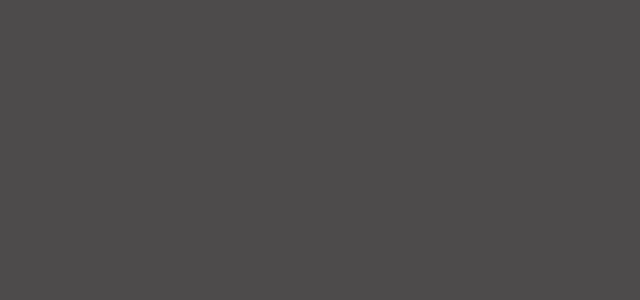
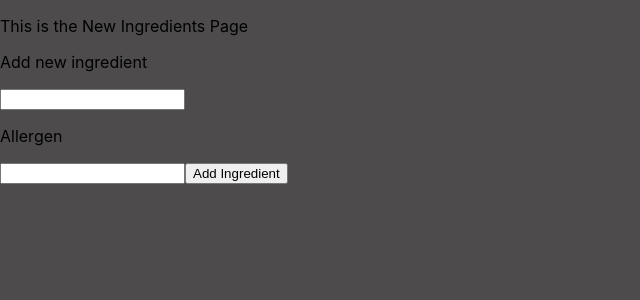
Before and after one commit to anandlakhani9/bnta_client_side_project, a React (Create React App) app: page /NewIngredientPage in a window 1280 px wide. Before the commit this address had no page. Shown: the top 300 px of the page, without its empty margins (0-640 px from the left). Built offline with nearby package versions, Linux system fonts and the light colour scheme.

Commit message:
added new ingredient form

```diff
--- a/src/App.js
+++ b/src/App.js
@@ -1,6 +1,7 @@
 import './App.css';
 import HomePage from './pages/HomePage';
 import NewRecipePage from './pages/NewRecipePage';
+import NewIngredientPage from './pages/NewIngredientPage';
 import ThemeToggle from './components/ThemeToggle';
 import React, { useEffect, useContext } from "react";
 import { ThemeContext } from "./contexts/ThemeContext";
@@ -33,6 +34,7 @@ function App() {
         <Routes>
           <Route path = "/" element={<HomePage />} />
           <Route path = "/NewRecipePage" element = {<NewRecipePage />} />
+          <Route path = "/NewIngredientPage" element = {<NewIngredientPage />} />
         </Routes>
       </div>
     </BrowserRouter>
--- a/src/components/AddNewButton.js
+++ b/src/components/AddNewButton.js
@@ -17,6 +17,10 @@ const AddNewButton = (props) => {
         navigate("/NewRecipePage")
     }
 
+    const goNewIngredientPage = () => {
+        navigate("/NewIngredientPage")
+    }
+
     return(
         AddNewButtonState === "closed" ?
         <>
@@ -24,9 +28,9 @@ const AddNewButton = (props) => {
         </>
         :
             <>
-            <button onClick={handleClick}>+</button>
+            <button onClick={handleClick}>-</button>
             <button onClick = {goNewRecipePage}>Add New Recipe</button>
-            <button>Add New Ingredient</button>
+            <button onClick = {goNewIngredientPage}>Add New Ingredient</button>
             </>
     )
 }
--- a/src/components/IngredientForm.js
+++ b/src/components/IngredientForm.js
@@ -1,16 +1,36 @@
+import {useState} from "react"
+import {addIngredient} from "../adapters/recipeAdapter"
 
-const ingredientForm = () => {
+const IngredientForm = () => {
+
+    const [ingredientName, setIngredientName] = useState(null)
+    const [allergen, setAllergen] = useState(null);
 
     const handleFormSubmission = (event) => {
-        event.preventDefault
+        event.preventDefault();
+        const newIngredient = {
+            ingredientName: ingredientName,
+            allergen: allergen
+        };
+
+        addIngredient(newIngredient);
     }
+
+    const handleNameChange = (event) => {
+        setIngredientName(event.target.value);
+    };
+
+    const handleAllergenChange = (event) => {
+        setAllergen(event.target.value);
+    };
 
     return(
         <form onSubmit={handleFormSubmission}>
             <p>Add new ingredient</p>
-            <input type="text"></input>
+            <input type="text" value={ingredientName} onChange={handleNameChange}></input>
             <p> Allergen</p>
-            <input type="text"></input>
+            <input type="text" value={allergen} onChange={handleAllergenChange}></input>
+            <input type="submit" value="Add Ingredient"/>
 
         </form>
 
@@ -18,4 +38,4 @@ const ingredientForm = () => {
 
 }
 
-export default ingredientForm;
+export default IngredientForm;
--- a/src/pages/HomePage.js
+++ b/src/pages/HomePage.js
@@ -36,6 +36,10 @@ const HomePage = () => {
         navigate("/NewRecipePage")
     }
 
+    const goNewIngredientPage = () => {
+        navigate("/NewIngredientPage")
+    }
+
 
     return (
         recipes ?
--- a/src/pages/NewIngredientPage.js
+++ b/src/pages/NewIngredientPage.js
@@ -1,9 +1,13 @@
 import { useNavigate } from "react-router-dom";
+import IngredientForm from "../components/IngredientForm";
 
-const NewRecipePage = () => {
+const NewIngredientPage = () => {
     return(
+        <>
         <p>This is the New Ingredients Page</p>
+        <IngredientForm />
+        </>
     )
 
 }
-export default NewRecipePage
+export default NewIngredientPage
```
